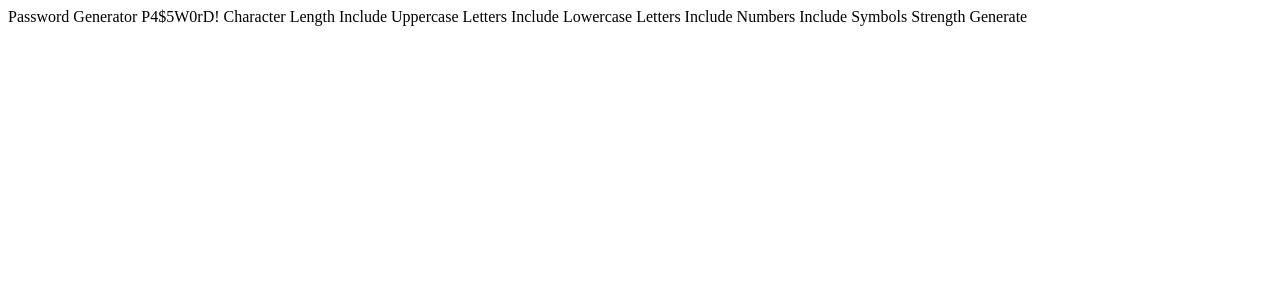
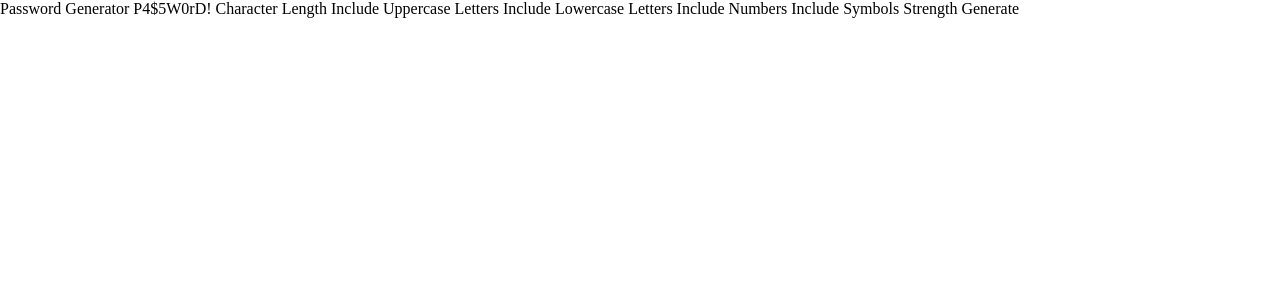
Before and after one commit to RicardoGeada/fm-password-generator, an Angular app: page / in a window 1280 px wide. Shown: the top 300 px of the page. Built offline with nearby package versions, Linux system fonts and the light colour scheme.

Commit message:
style: add color and spacing variables

```diff
--- a/src/styles.scss
+++ b/src/styles.scss
@@ -1 +1,38 @@
 /* You can add global styles to this file, and also import other style files */
+:root {
+    // colors
+    --color-white: #FFFFFF;
+    --color-black: #000000;
+    --color-grey-950: #08070B;
+    --color-grey-900: #14131B;
+    --color-grey-850: #18171F;
+    --color-grey-800: #24232C;
+    --color-grey-700: #54535B;
+    --color-grey-600: #817D92;
+    --color-grey-200: #E6E5EA;
+    --color-green-200: #A4FFAF;
+    --color-yellow-300: #F8CD65;
+    --color-orange-400: #FB7C58;
+    --color-red-500: #F64A4A;
+
+    --color-gradient-1: linear-gradient(#14131B, #08070B);
+
+    // spacing
+    --spacing-100: 8px;
+    --spacing-200: 16px;
+    --spacing-300: 24px;
+    --spacing-400: 2px;
+    --spacing-700: 56px;
+    --spacing-1000: 80px;
+    --spacing-1300: 104px;
+    --spacing-1600: 128px;
+    --spacing-2000: 160px;
+    --spacing-2200: 176px;
+    --spacing-2300: 184px;
+}
+
+* {
+    box-sizing: border-box;
+    padding: 0;
+    margin: 0;
+}
```
